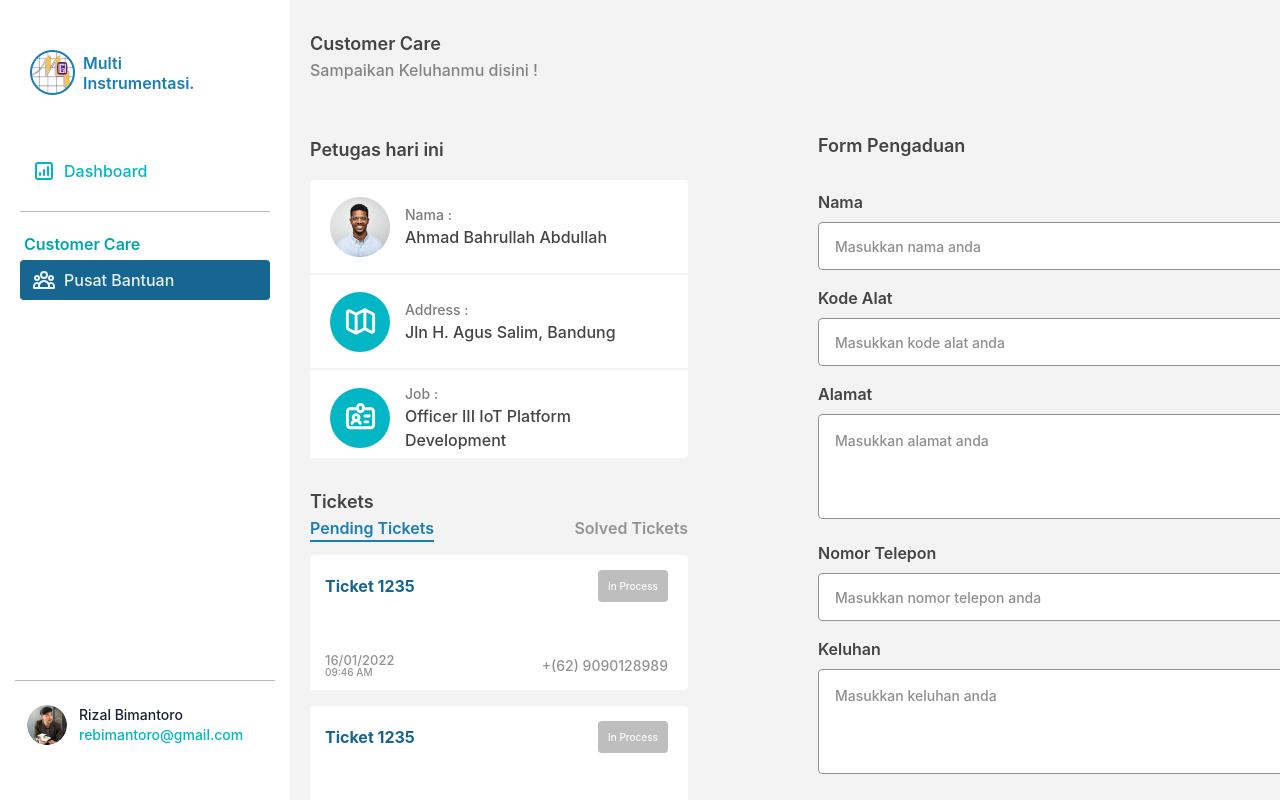
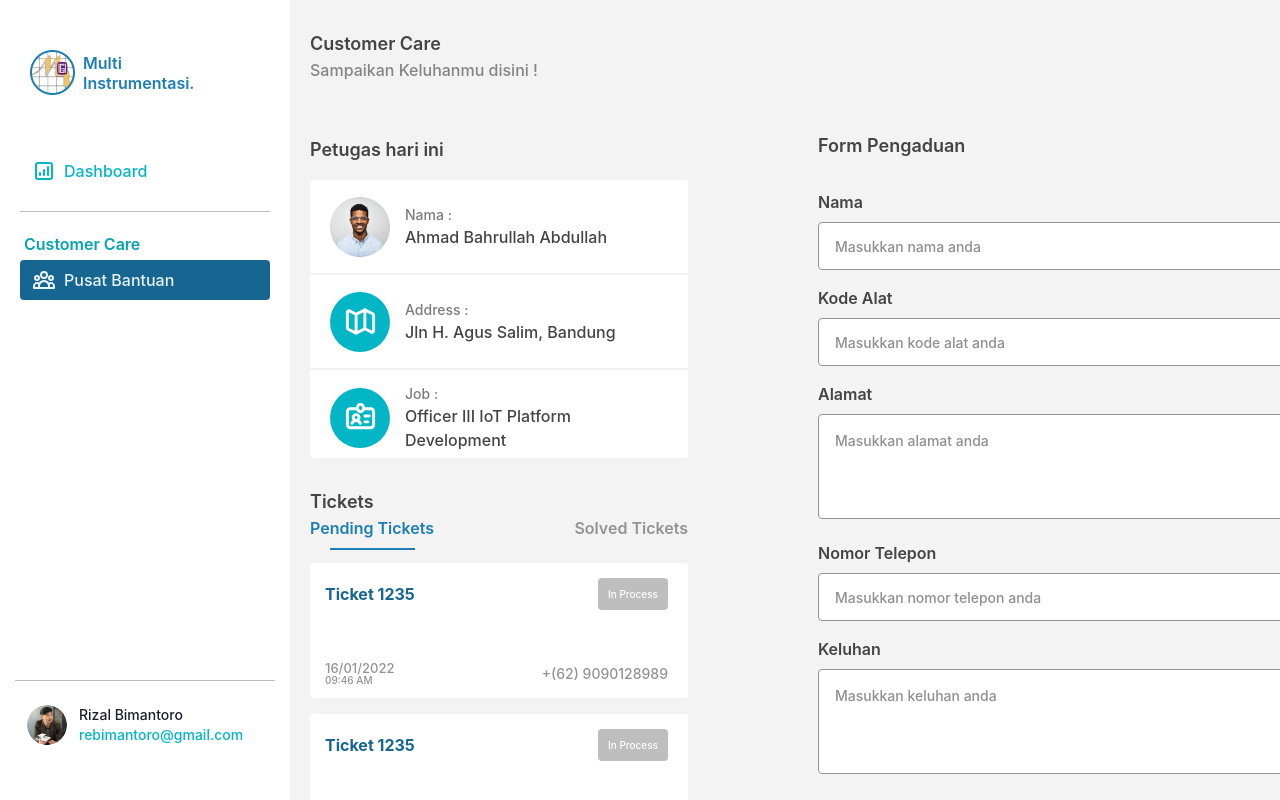
Before and after one commit to Smart-Dashboard-ESD/Website_Smart_Dashboard, a React (Create React App) app: page /customer-care in a window 1280 px wide. Shown: the top 800 px of the page. Built offline with nearby package versions, Linux system fonts and the light colour scheme.

Commit message:
feat/change border bottom

```diff
--- a/src/components/Tickets.js
+++ b/src/components/Tickets.js
@@ -5,12 +5,17 @@ export default function Tickets() {
     <div className="mt-[30px] w-[378px] h-[516px]">
       <h1 className="text-lg font-semibold text-Black-Normal">Tickets</h1>
       <div className="flex justify-between">
-        <h1 className="text-base font-semibold border-b-2 text-Primary-Normal border-Primary-Normal">
-          Pending Tickets
-        </h1>
-        <h1 className="text-base font-semibold text-Greyscale-Normal">
-          Solved Tickets
-        </h1>
+        <span>
+          <h1 className="text-base font-semibold text-Primary-Normal">
+            Pending Tickets
+          </h1>
+          <div className="w-[85px] border-b-2 border-Primary-Normal mx-auto mt-2"></div>
+        </span>
+        <span>
+          <h1 className="text-base font-semibold text-Greyscale-Normal">
+            Solved Tickets
+          </h1>
+        </span>
       </div>
       <div className="w-[378px] h-[135px] bg-white rounded mt-[13px]">
         <div className="flex justify-between items-center ml-[15px] pt-[15px] mr-5">
```
